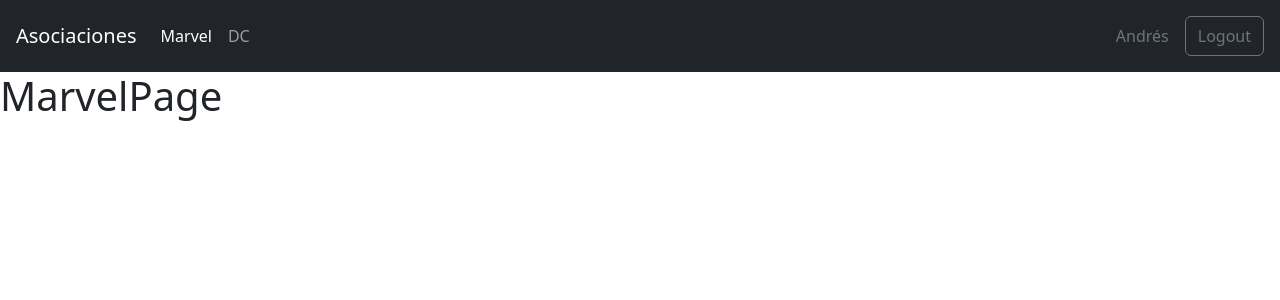
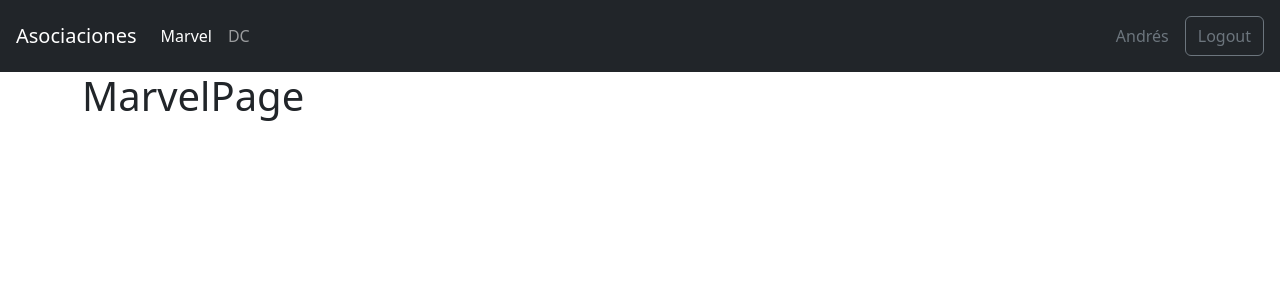
Before and after one commit to aristizabaru/react-de-cero-a-experto-HEROES-SPA, a React (Vite) app: page /marvel in a window 1280 px wide. Shown: the top 300 px of the page. Built offline with nearby package versions, Linux system fonts and the light colour scheme.

Commit message:
feat (AppRouter.jsx): eliminación de rutas generales
Se eliminan rutas generales a Heroes y se agrega ruta con wildcard para cargar rutas específicas de Heroes si no se hace un hit a /login

```diff
--- a/src/Router/AppRouter.jsx
+++ b/src/Router/AppRouter.jsx
@@ -1,22 +1,15 @@
-import { Routes, Route, Navigate } from 'react-router-dom';
-import { Navbar } from '../ui';
-import { MarvelPage, DcPage } from '../modules/heroes';
+import { Routes, Route } from 'react-router-dom';
 import { LoginPage } from '../modules/auth';
-
+import { HeroesRoutes } from '../modules/heroes';
 
 export const AppRouter = () => {
     return (
-        <>
-            <Navbar />
-            <Routes>
-                <Route path='marvel' element={<MarvelPage />} />
-                <Route path='dc' element={<DcPage />} />
+        <Routes>
+            <Route path='login' element={<LoginPage />} />
 
-                <Route path='login' element={<LoginPage />} />
-
-                <Route path='/' element={<Navigate to='marvel' />} />
-            </Routes>
-        </>
-
+            {/* {uso de wildcard para que cualquier ruta que no sea login
+                    cargue el router de heroes} */}
+            <Route path='/*' element={<HeroesRoutes />} />
+        </Routes>
     );
 };
```
